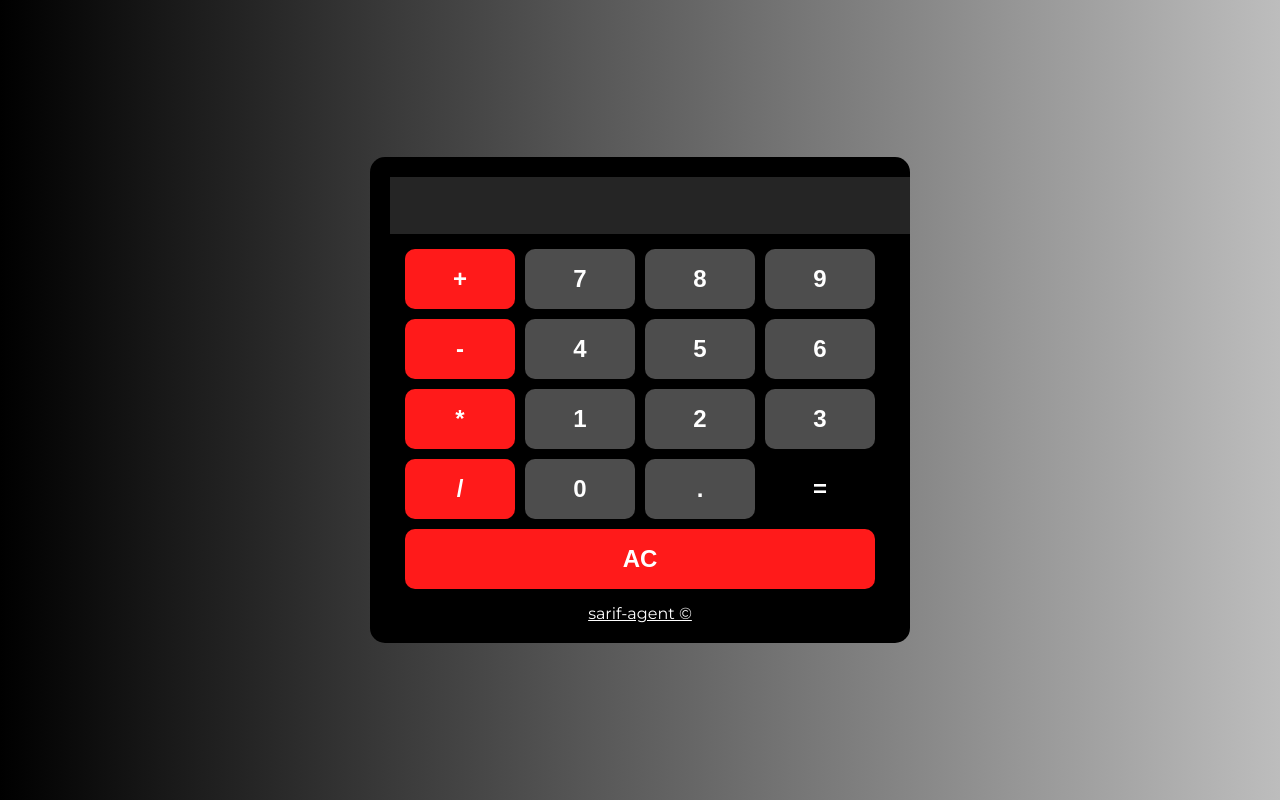
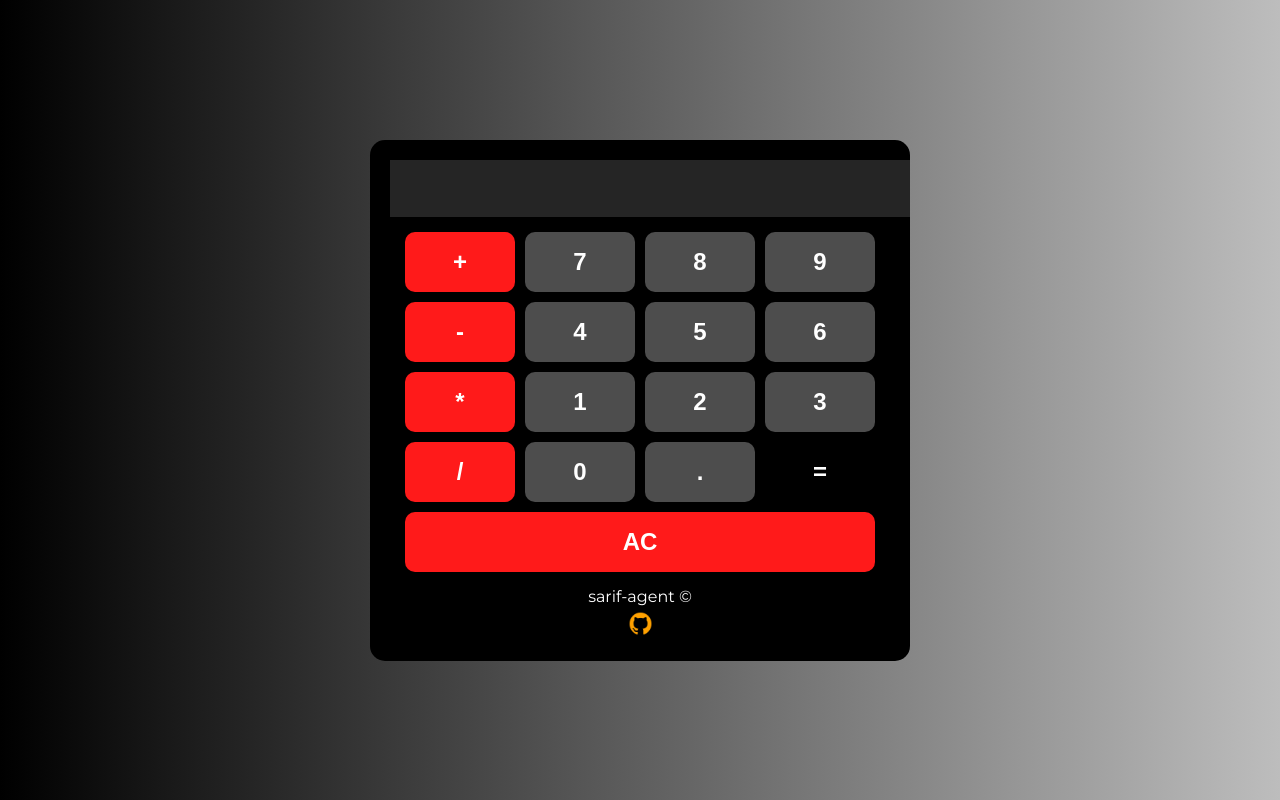
Before and after one commit to sarif-agent/JS-Calculator-, a plain HTML site: page index.html in a window 1280 px wide. Drawn offline with Linux system fonts and the light colour scheme.

Commit message:
footer img

```diff
--- a/index.html
+++ b/index.html
@@ -42,7 +42,10 @@
 
     </div>
 
-    <footer><a href="https://github.com/sarif-agent">sarif-agent ©</a></footer>
+    <footer><a href="https://github.com/sarif-agent">sarif-agent ©</a>
+      <img src="icone-github-jaune.png">
+    </footer>
+
   </div>
 
 
--- a/styles.css
+++ b/styles.css
@@ -85,9 +85,21 @@ button:active {
   background-color: hsl(0, 100%, 70%);
 }
 
+footer {
+  display: flex;
+  flex-direction: column;
+  justify-content: center;
+  align-items: center;
+}
+
 footer a {
-  display: flex;
-  justify-content: center;
   color: white;
   text-align: center;
+  text-decoration-line: none;
 }
+
+img {
+  padding: 5px;
+  width: 25px;
+  height: 25px;
+}
```
Also changed, not shown: icone-github-jaune.png (added).
